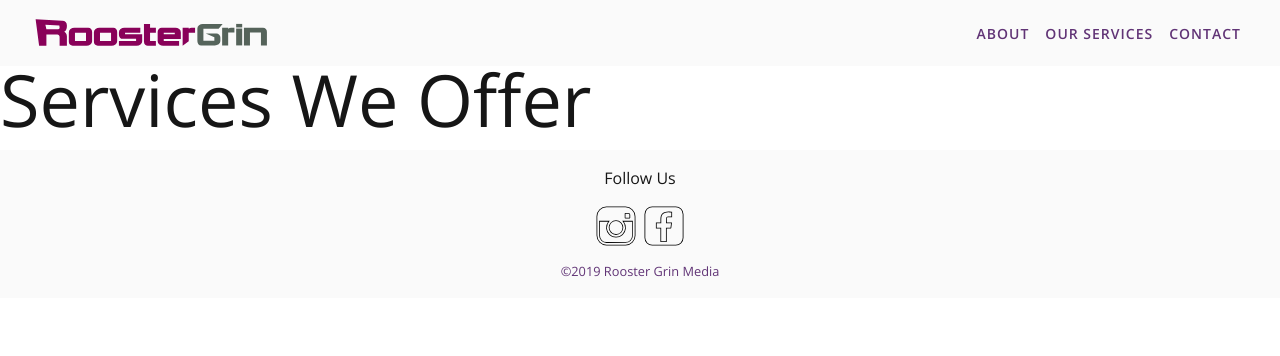
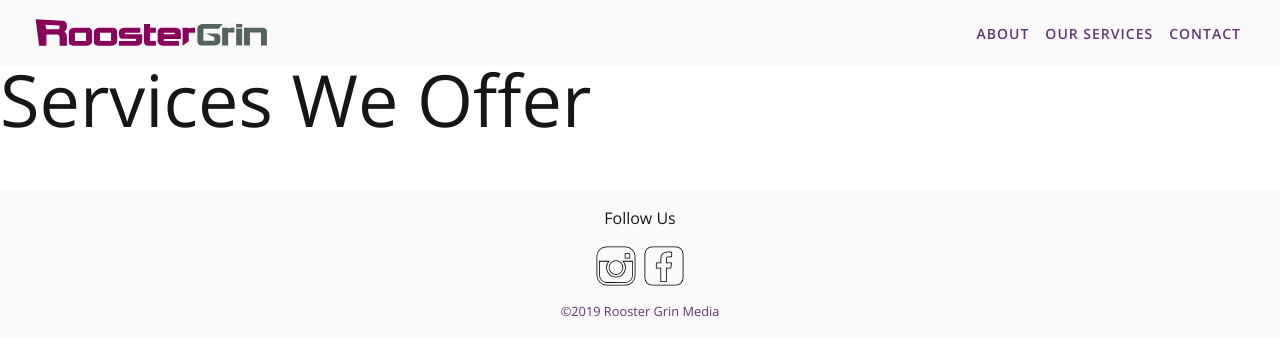
Before and after one commit to madhumurthy16/rg-landing-page, a React (Create React App) app: page /our-services in a window 1280 px wide. Shown: the top 356 px of the page. Built offline with nearby package versions, Linux system fonts and the light colour scheme.

Commit message:
Landing Page Complete

```diff
--- a/src/App.js
+++ b/src/App.js
@@ -6,6 +6,7 @@ import OurServices from './components/OurServices';
 import Contact from './components/Contact';
 import './App.css';
 
+/* inline style */
 let navBgColor = {
     backgroundColor: '#fafafa',
   };
@@ -49,7 +50,7 @@ class App extends Component {
             <Route path="/our-services" component={OurServices} />
             <Route path="/contact" component={Contact} />
         </main>
-        <footer id="footer mt-5">
+        <footer className="footer mt-5">
             <div className="container d-flex flex-column align-items-center justify-content-center py-3">
                 <p>Follow Us</p>
               <div class="d-flex mb-3">
--- a/src/components/BannerLeftCTA.js
+++ b/src/components/BannerLeftCTA.js
@@ -2,6 +2,8 @@ import React from 'react';
 import { Link } from 'react-router-dom';
 import './BannerLeftCTA.css';
 import ScrollAnimation from 'react-animate-on-scroll';
+
+/* Banner section with CTA on the left */
 
 const BannerLeftCTA = () => (
 	<section className="banner-left-cta">
--- a/src/components/BannerRightCTA.js
+++ b/src/components/BannerRightCTA.js
@@ -2,6 +2,8 @@ import React from 'react';
 import { Link } from 'react-router-dom';
 import './BannerRightCTA.css';
 import ScrollAnimation from 'react-animate-on-scroll';
+
+/* Banner section with CTA on the Right */
 
 const BannerRightCTA = () => (
 	<section className="banner-right-cta">
--- a/src/components/Blurb.js
+++ b/src/components/Blurb.js
@@ -2,6 +2,8 @@ import React from 'react';
 import { Link } from 'react-router-dom';
 import './Blurb.css';
 import ScrollAnimation from 'react-animate-on-scroll';
+
+/* Section with a small blurb on the left and image on the right */
 
 const Blurb = () => (
 	<section className="blurb">
--- a/src/components/Hero.css
+++ b/src/components/Hero.css
@@ -15,6 +15,12 @@
   background-size: cover;
   height: 100vh;
   width: 100%;
-  padding-top: 13.3125rem;
+  padding-top: 16rem;
 
 }
+
+@media screen and (min-width: 576px) {
+  .hero-image {
+    padding-top: 13.3125rem;
+  }
+}
--- a/src/components/Hero.js
+++ b/src/components/Hero.js
@@ -1,6 +1,8 @@
 import React, { Component } from 'react';
 import './Hero.css';
 import {Animated} from "react-animated-css";
+
+/* Hero section */
 
 class Hero extends Component {
 	constructor(props) {
@@ -11,7 +13,7 @@ class Hero extends Component {
 	render() {
 		return (
 			<section className="hero-image">
-				<div class="hero-content">
+				<div class>
 		  			<div class="container">
 		  				<div class="row align-items-center justify-content-center d-flex">
 			  				<div class="col-md-8 col-lg-7">
@@ -19,7 +21,7 @@ class Hero extends Component {
 									<h1 className="hero-title text-center mb-2">Welcome To</h1>
 								</Animated>
 			  					<Animated animationIn="fadeInUp" animationOut="fadeOut" animationInDelay="60" animationInDuration="2000" animationOutDuration="3000" isVisible={true}>
-									<h2 className="hero-title-sub text-center mb-4">Rooster Grin</h2>
+									<h2 className="text-center mb-4">Rooster Grin</h2>
 								</Animated>
 								<p className="text-center">
 									<button type="button" className="btn btn-lg rounded-0 btn-learn-more text-center"><a href="https://www.roostergrin.com/" target="_blank" rel="noopener noreferrer">Learn More</a></button>
--- a/src/components/Services.css
+++ b/src/components/Services.css
@@ -30,8 +30,3 @@ img.services-icon {
 .icon-m-rt {
 	margin-left: 0.75em;
 }
-
-/*.icon-m-lt {
-	position: relative;
-	right: 15px;
-}*/
--- a/src/index.css
+++ b/src/index.css
@@ -1,11 +1,18 @@
+html, body {
+	height: 100%;
+}
+
  body, button {
   font-family: "Open Sans", "Segoe UI", Tahoma, sans-serif;
-  color: #161616;
   font-size: 16px;
   line-height: 1.5;
-  padding-top: 56px;
   -webkit-font-smoothing: antialiased;
   -moz-osx-font-smoothing: grayscale;
+}
+
+body {
+	padding-top: 56px;
+  	color: #161616;
 }
 
 /* Heading */
```
Also changed, not shown: src/App.css (line endings or trailing spaces).
